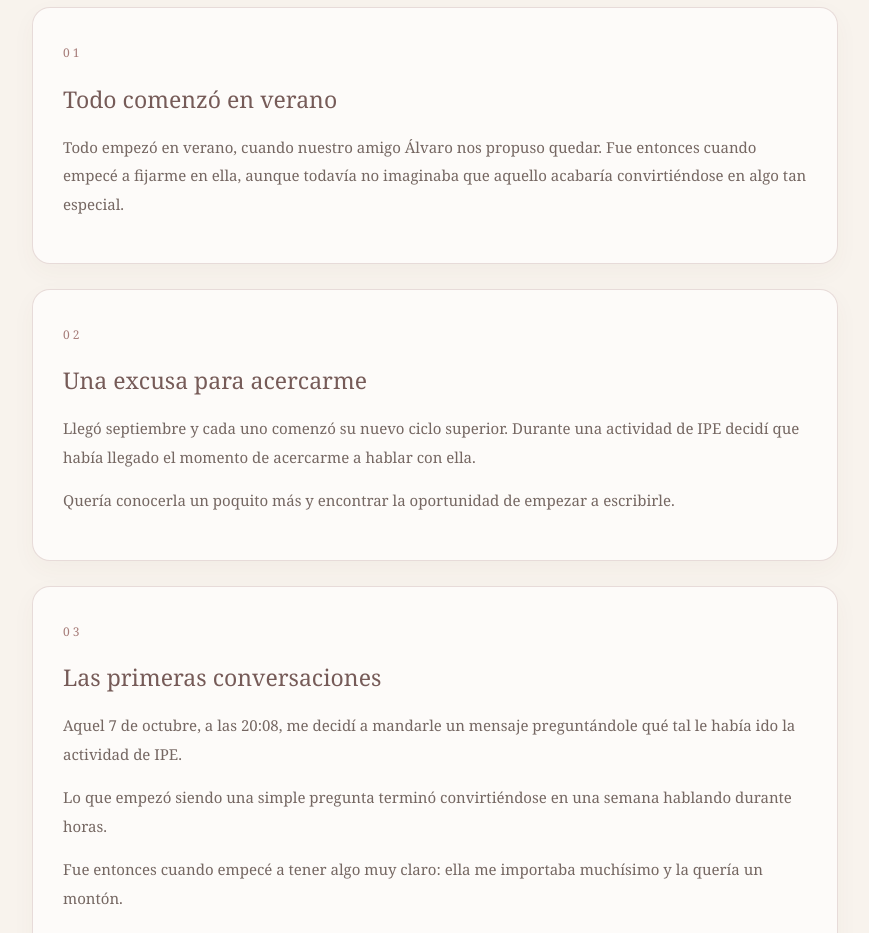
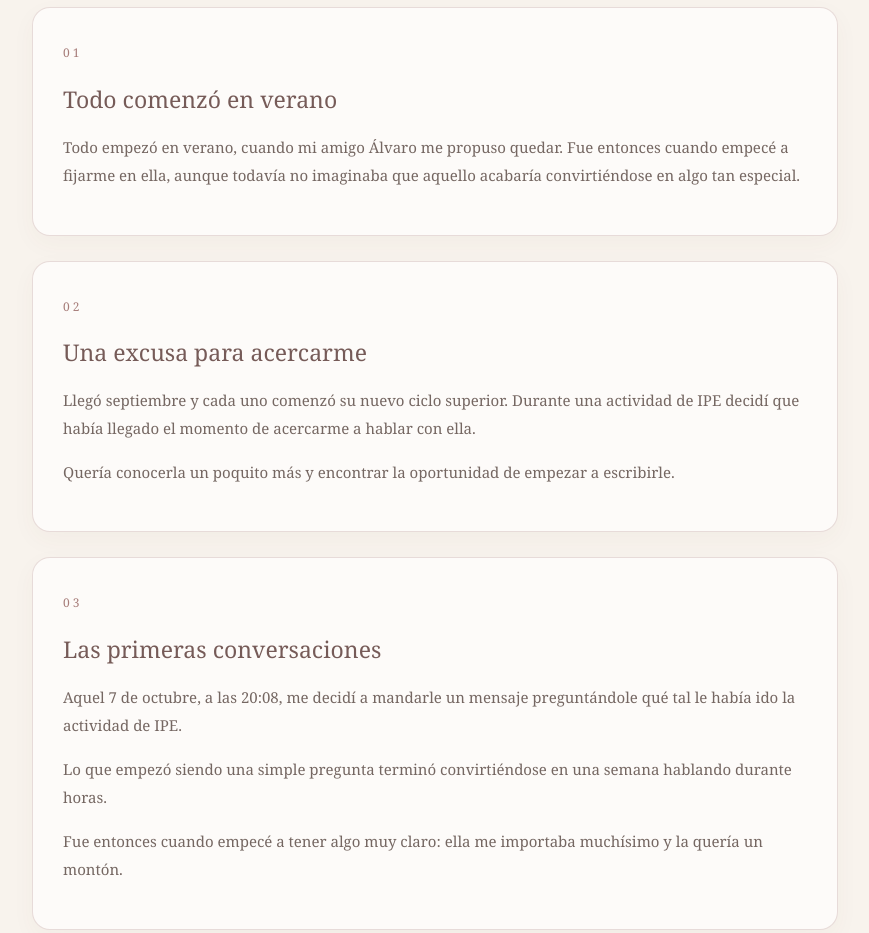
Before and after one commit to Brais4782/Regalo, a plain HTML site: page index.html in a window 1280 px wide. Shown: the part 1780-2713 px from the top of the page, without its empty margins (205-1074 px from the left). Drawn offline with Linux system fonts and the light colour scheme; a script that the page names is missing.

Commit message:
Update index.html

```diff
--- a/index.html
+++ b/index.html
@@ -459,8 +459,8 @@
                 <h3>Todo comenzó en verano</h3>
 
                 <p>
-                    Todo empezó en verano, cuando nuestro amigo
-                    Álvaro nos propuso quedar. Fue entonces cuando
+                    Todo empezó en verano, cuando mi amigo
+                    Álvaro me propuso quedar. Fue entonces cuando
                     empecé a fijarme en ella, aunque todavía no
                     imaginaba que aquello acabaría convirtiéndose
                     en algo tan especial.
```
